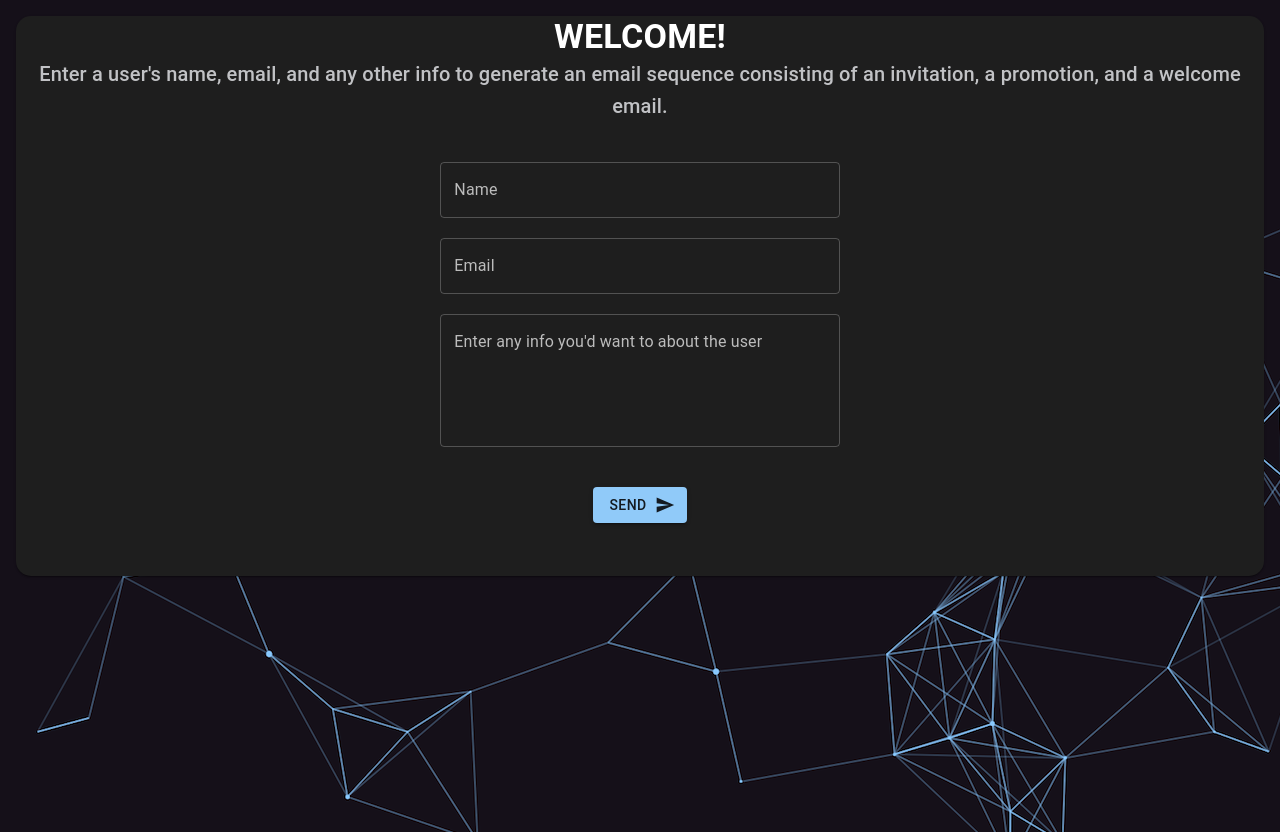
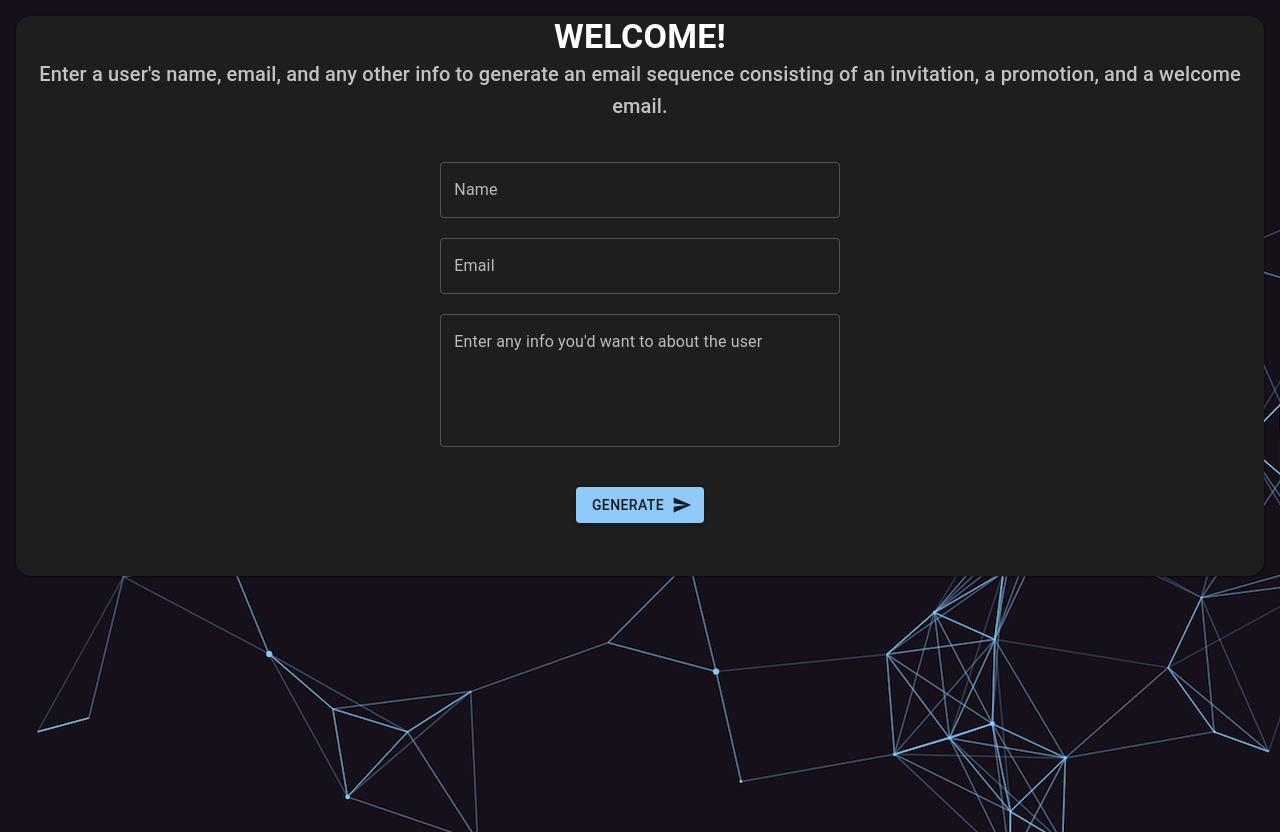
Before and after one commit to CharitReddy/inventai-assmt-fe, a React (Create React App) app: page / in a window 1280 px wide. Built offline with nearby package versions, Linux system fonts and the light colour scheme; no server answers.

Commit message:
Add ReadMe

```diff
--- a/src/pages/Home/useHome.ts
+++ b/src/pages/Home/useHome.ts
@@ -1,4 +1,4 @@
-import { useState, useEffect } from "react";
+import { useState } from "react";
 import { APIs } from "services/apiCalls";
 import t from "translations";
 interface USER_INFO {
@@ -8,12 +8,6 @@ interface USER_INFO {
 }
 const NO_ERROR_MESSAGE = "";
 export const useHome = () => {
-  useEffect(() => {
-    APIs.test()
-      .then((res) => {})
-      .catch((err) => {});
-  }, []);
-
   const [isLoading, setIsLoading] = useState<boolean>(false);
   const [showErrorMessage, setShowErrorMessage] = useState<boolean>(false);
   const [errorMessage, setErrorMessage] = useState<string>(NO_ERROR_MESSAGE);
--- a/src/translations/en.ts
+++ b/src/translations/en.ts
@@ -9,7 +9,7 @@ export const translations: Translations = {
   nameFieldLabel: "Name",
   emailFieldLabel: "Email",
   infoFieldLabel: `Enter any info you'd want to about the user`,
-  sendButton: "Send",
+  sendButton: "Generate",
 
   //useHome Hook texts.
   emailGenerationApiError: "Some error occurred, please try again",
```
Also changed, not shown: 1 other file (tests, documents, lock files or other folders).
